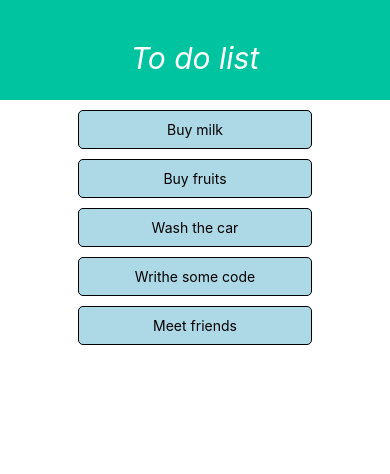
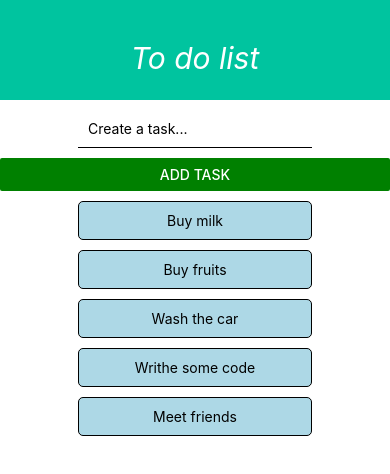
Before and after one commit to AndreiSusha/simpleReactNative, a React Native app: screen / in a window 390 px wide. Shown: the top 474 px of the page. Built offline with nearby package versions, Linux system fonts and the light colour scheme.

Commit message:
feat: new component and functionality "Add task" have been added

```diff
--- a/App.js
+++ b/App.js
@@ -2,6 +2,7 @@ import React, { useState } from 'react';
 import { StyleSheet, View, FlatList, Text } from 'react-native';
 import Header from './components/Header';
 import List from './components/List';
+import Form from './components/Form';
 
 export default function App() {
   const [listOfItems, setListOfItems] = useState([
@@ -12,9 +13,15 @@ export default function App() {
     { text: 'Meet friends', index: 1 },
   ]);
 
+  const addHandler = (text) => {
+    setListOfItems((list) => {
+      return [{ text: text, index: Math.random().toString() }, ...list];
+    });
+  };
   return (
     <View>
       <Header />
+      <Form addHandler={addHandler} />
       <View>
         <FlatList
           data={listOfItems}
--- /dev/null
+++ b/components/Form.js
@@ -0,0 +1,30 @@
+import React, { useState } from 'react';
+import { StyleSheet, TextInput, Text, View, Button } from 'react-native';
+
+export default function Form({ addHandler }) {
+  const [text, setValue] = useState('');
+  const onChange = (text) => {
+    setValue(text);
+  };
+
+  return (
+    <View>
+      <TextInput
+        style={styles.input}
+        onChangeText={onChange}
+        placeholder="Create a task..."
+      />
+      <Button color="green" onPress={() => addHandler(text)} title="Add task" />
+    </View>
+  );
+}
+
+const styles = StyleSheet.create({
+  input: {
+    padding: 10,
+    borderBottomWidth: 1,
+    marginVertical: 10,
+    width: '60%',
+    marginHorizontal: '20%',
+  },
+});
```
